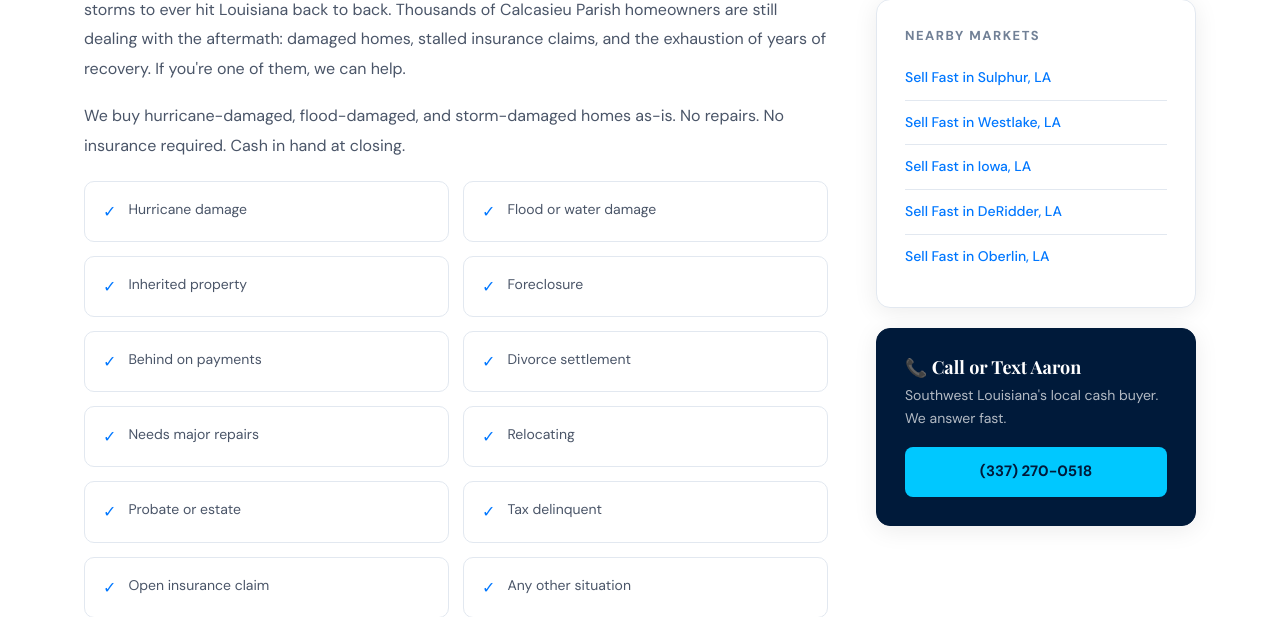
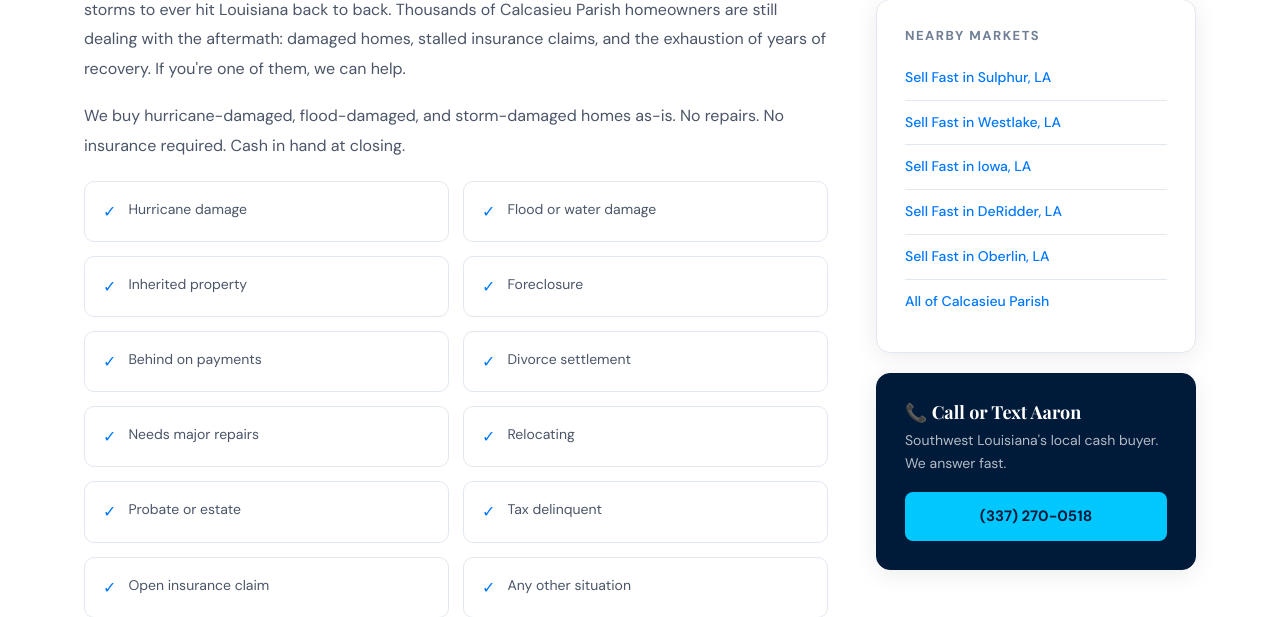
Before and after one commit to Armstrongrealestate/Website, a Flask app: page /blog/sell-my-house-fast-lake-charles in a window 1280 px wide. Shown: the part 1003-1620 px from the top of the page. Run offline with Flask 3, Linux system fonts and the light colour scheme.

Commit message:
Add Calcasieu Parish hub link to Lake Charles sidebar

```diff
--- a/templates/blog_lake_charles.html
+++ b/templates/blog_lake_charles.html
@@ -176,6 +176,7 @@
           <li><a href="/blog/sell-my-house-fast-iowa-la">Sell Fast in Iowa, LA</a></li>
           <li><a href="/blog/sell-my-house-fast-deridder">Sell Fast in DeRidder, LA</a></li>
           <li><a href="/blog/sell-my-house-fast-oberlin-la">Sell Fast in Oberlin, LA</a></li>
+          <li><a href="/parish/calcasieu">All of Calcasieu Parish</a></li>
         </ul>
       </div>
       <div class="sidebar-card" style="background:var(--navy);border-color:var(--navy);">
```
